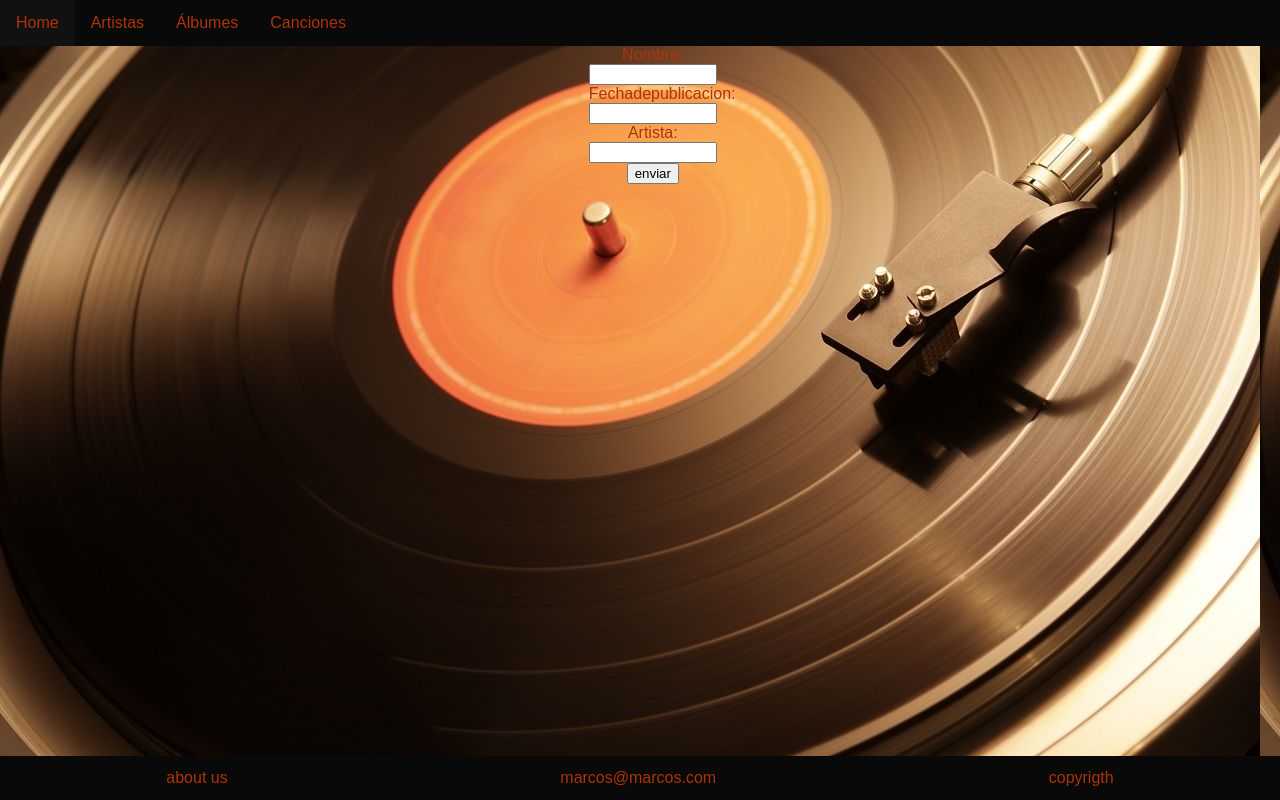
After one commit to marcosschub/Entrega-1-MarcosSchub, a Django app: page /albumes/ in a window 1280 px wide. The commit adds this page. Run offline with Django 4.2, Linux system fonts and the light colour scheme.

Commit message:
herencias y forms casi terminados

```diff
--- a/MVT/MVT/settings.py
+++ b/MVT/MVT/settings.py
@@ -37,7 +37,7 @@ INSTALLED_APPS = [
     'django.contrib.sessions',
     'django.contrib.messages',
     'django.contrib.staticfiles',
-    'music'
+    'music',
 ]
 
 MIDDLEWARE = [
--- a/MVT/MVT/urls.py
+++ b/MVT/MVT/urls.py
@@ -15,7 +15,13 @@ Including another URLconf
 """
 from django.contrib import admin
 from django.urls import path
+from music.views import (mostrar_home,formulario_album,
+                    formulario_artista,formulario_cancion)
 
 urlpatterns = [
     path('admin/', admin.site.urls),
+    path('',mostrar_home),
+    path('artistas/',formulario_artista),
+    path('albumes/',formulario_album),
+    path('canciones/',formulario_cancion),
 ]
--- /dev/null
+++ b/MVT/music/forms.py
@@ -0,0 +1,18 @@
+from django import forms
+##from datetime import datetime
+
+
+class ArtistaFormulario(forms.Form):
+    alias = forms.CharField()
+    nombre = forms.CharField()
+    apellido = forms.CharField()
+    email = forms.EmailField()
+
+class AlbumFormulario(forms.Form):
+    nombre = forms.CharField()
+    fechaDePublicacion = forms.DateField()
+    artista = forms.CharField()
+
+class CancionFormulario(forms.Form):
+    nombre = forms.CharField()
+    album = forms.CharField()
--- a/MVT/music/models.py
+++ b/MVT/music/models.py
@@ -1,5 +1,5 @@
 from django.db import models
-from datetime import datetime
+##from datetime import datetime
 
 class Artista(models.Model):
     alias = models.CharField(max_length=30,primary_key=True)
--- a/MVT/music/style/style.css
+++ b/MVT/music/static/music/css/style.css
@@ -1,8 +1,8 @@
 body {
     font-family: Arial, Helvetica, sans-serif;
-    background-image: url(../style/assets/Vinilo.jpg);
+    background-image: url(../../../static/music/assets/Vinilo.jpg);
     background-color: #111;
-    margin: 0px;
+    margin: 0;
 }
 
 ul {
@@ -52,3 +52,7 @@ li a:hover {
     padding-top: 1%;
     padding-bottom: 1%;
 }
+
+p {
+    margin: 5%;
+}
--- /dev/null
+++ b/MVT/music/templates/music/albumes.html
@@ -0,0 +1,10 @@
+{% extends "music/base.html" %}
+
+{% block cuerpo %}
+<div style="color: rgb(173, 51, 10);text-align: center; padding-left:46%; width: 10%;">
+        <form action="" method="POST" style=" display: flex; flex-direction: column;"> {% csrf_token %}
+        {{mi_formulario}}
+        </form>
+        <button type="submit">enviar</button>
+</div>
+{% endblock %}
--- a/MVT/music/templates/music/base.html
+++ b/MVT/music/templates/music/base.html
@@ -1,30 +1,37 @@
 <!DOCTYPE html>
 <html lang="en">
 <head>
+    {% load static %}
     <meta charset="UTF-8">
     <meta http-equiv="X-UA-Compatible" content="IE=edge">
     <meta name="viewport" content="width=device-width, initial-scale=1.0">
-    <link rel="stylesheet" href="../../style/style.css">
+    <link href="{% static 'music/css/style.css' %}"rel="stylesheet" />
     <title>Document</title>
 </head>
 <body>
+
 <header class="header">
     <ul>
-            <li><a href="#">Home</a></li>
-            <li><a href="#">News</a></li>
-            <li><a href="#">Contact</a></li>
-            <li><a href="#">About</a></li>
+        <li><a href="../">Home</a></li>
+        <li><a href="../artistas/">Artistas</a></li>
+        <li><a href="../albumes/">Álbumes</a></li>
+        <li><a href="../canciones/">Canciones</a></li>
       </ul>
 </header>
-    <div class="formularios">
-    Aca irian los formularios
-    </div>
+
+{% block cuerpo%}
+
+{% endblock %}
+
 <footer class="contactos">
     <div class="contenedor">
-            <div class="contenido">a</div>
-            <div class="contenido">b</div>
-            <div class="contenido">c</div>
+        <div class="contenido">about us</div>
+        <div class="contenido">
+            marcos@marcos.com
+        </div>
+        <div class="contenido">copyrigth</div>
     </div>
 </footer>
+
 </body>
 </html>
--- a/MVT/music/views.py
+++ b/MVT/music/views.py
@@ -1,3 +1,72 @@
 from django.shortcuts import render
+from music.models import Album, Artista, Cancion
+from music.forms import ArtistaFormulario,AlbumFormulario,CancionFormulario
 
-# Create your views here.
+def formulario_artista(request):
+    if request.method == "POST":
+        mi_formulario = ArtistaFormulario(request.POST)
+
+        print(mi_formulario)
+
+        if mi_formulario.is_valid:
+
+            informacion = mi_formulario.cleaned_data
+
+            artista = Artista(alias=informacion['alias'], nombre=informacion['nombre'],
+                    apellido=informacion['apellido'], email=informacion['email'])
+
+            artista.save()
+
+            return render(request, "music/home.html")
+
+    else:
+        mi_formulario = ArtistaFormulario()
+
+    return render(request, "music/artistas.html",{"mi_formulario":mi_formulario})
+
+def formulario_album(request):
+    if request.method == "POST":
+        mi_formulario = AlbumFormulario(request.POST)
+
+        print(mi_formulario)
+
+        if mi_formulario.is_valid:
+
+            informacion = mi_formulario.cleaned_data
+
+            album = Album(nombre=informacion['nombre'],
+            fechaDePublicacion=informacion['fechaDePublicacion'], artista=informacion['artista'])
+
+            album.save()
+
+            return render(request, "music/home.html")
+
+    else:
+        mi_formulario = AlbumFormulario()
+
+    return render(request, "music/albumes.html",{"mi_formulario":mi_formulario})
+
+def formulario_cancion(request):
+    if request.method == "POST":
+        mi_formulario = CancionFormulario(request.POST)
+
+        print(mi_formulario)
+
+        if mi_formulario.is_valid:
+
+            informacion = mi_formulario.cleaned_data
+
+            cancion = Cancion(nombre=informacion['nombre'], album=informacion['album'])
+
+            cancion.save()
+
+            return render(request, "music/home.html")
+
+    else:
+        mi_formulario = CancionFormulario()
+
+    return render(request, "music/canciones.html",{"mi_formulario":mi_formulario})
+
+
+def mostrar_home(request):
+    return render(request, "music/home.html", {})
```
Also changed, not shown: MVT/music/templates/music/artistas.html (added, +10 -0 lines), MVT/music/templates/music/canciones.html (added, +10 -0 lines), MVT/music/templates/music/home.html (added, +7 -0 lines), MVT/music/static/music/assets/Vinilo.jpg (renamed from MVT/music/style/assets/Vinilo.jpg). Lines whose indentation alone changed are shown as unchanged.
